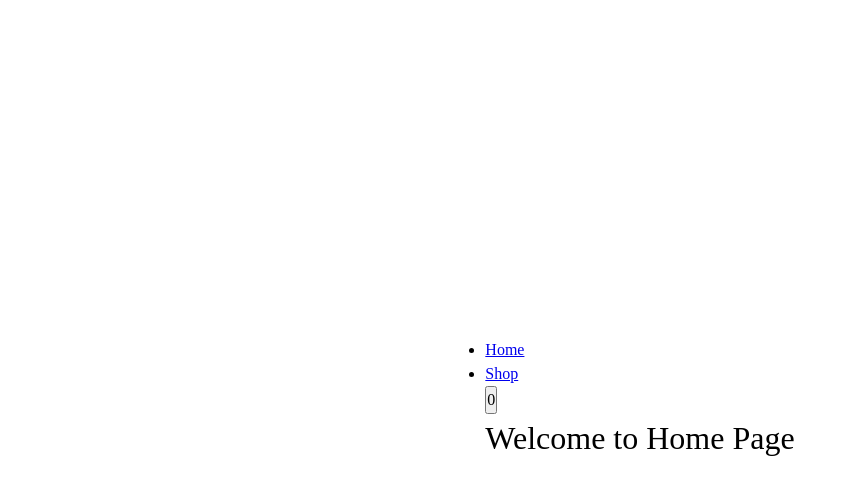
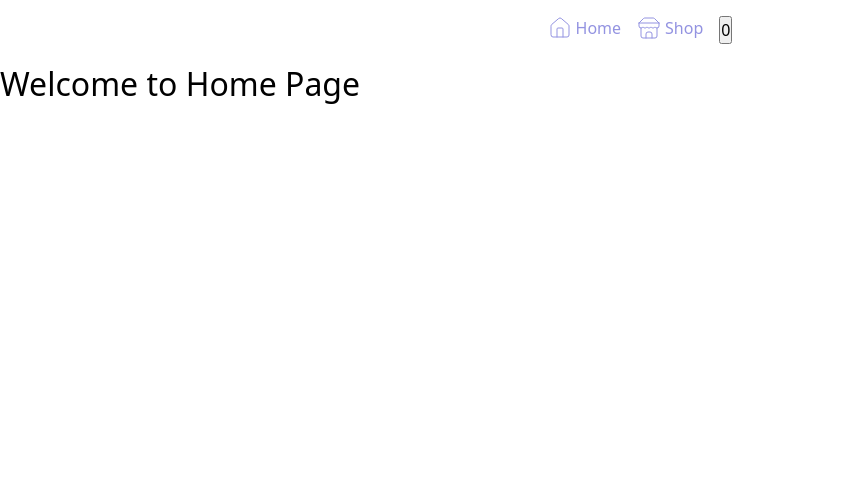
Before and after one commit to danielz0102/shopping-cart, a React (Vite) app: page / in a window 1280 px wide. Shown: the top 494 px of the page, without its empty margins (0-857 px from the left). Built offline with nearby package versions, Linux system fonts and the light colour scheme.

Commit message:
feat: add styles to Navbar

```diff
--- a/package.json
+++ b/package.json
@@ -12,6 +12,7 @@
     "test": "vitest"
   },
   "dependencies": {
+    "lucide-react": "^0.503.0",
     "react": "^19.1.0",
     "react-dom": "^19.1.0",
     "react-router-dom": "^7.5.2",
--- a/src/components/App/App.css
+++ b/src/components/App/App.css
@@ -1,5 +1,19 @@
 #root {
   min-height: 100vh;
-  display: grid;
-  place-content: center;
+  display: flex;
+  flex-direction: column;
+  font-family: system-ui;
 }
+
+main {
+  flex: 1;
+}
+
+a {
+  color: #9393e1;
+  text-decoration: none;
+
+  &:active {
+    color: #3131c0;
+  }
+}
--- /dev/null
+++ b/src/components/Navbar/Navbar.module.css
@@ -0,0 +1,32 @@
+.navbar {
+  --spacing: 16px;
+
+  display: flex;
+  justify-content: center;
+  gap: var(--spacing);
+  padding-block: 16px;
+
+  position: sticky;
+  top: 0;
+  animation: blur 0.25s ease-out forwards;
+  animation-timeline: scroll();
+  animation-range: 0 100px;
+}
+
+@keyframes blur {
+  100% {
+    background-color: #fff;
+    box-shadow: 0 2px 4px rgba(0, 0, 0, 0.1);
+  }
+}
+
+.links {
+  display: flex;
+  gap: var(--spacing);
+  list-style: none;
+
+  & a {
+    display: flex;
+    gap: 4px;
+  }
+}
--- a/src/components/Navbar/index.jsx
+++ b/src/components/Navbar/index.jsx
@@ -1,29 +1,28 @@
 import { Link } from 'react-router-dom'
+import { House } from 'lucide-react'
+import { Store } from 'lucide-react'
+
+import styles from './Navbar.module.css'
 import Cart from '../Cart'
 
 export default function Navbar() {
   return (
-    <nav>
-      <ul>
+    <nav className={styles.navbar}>
+      <ul className={styles.links}>
         <li>
-          <Link to="/">Home</Link>
+          <Link to="/">
+            <House strokeWidth={1} />
+            Home
+          </Link>
         </li>
         <li>
-          <Link to="/shop">Shop</Link>
+          <Link to="/shop">
+            <Store strokeWidth={1} />
+            Shop
+          </Link>
         </li>
       </ul>
-      <Cart
-        initialProducts={[
-          {
-            id: 1,
-            title: 'Product 1',
-            image: 'https://example.com/image1.jpg',
-            price: 10,
-            quantity: 1,
-          },
-        ]}
-        onCheckout={() => {}}
-      />
+      <Cart />
     </nav>
   )
 }
```
Also changed, not shown: 1 other file (tests, documents, lock files or other folders).
